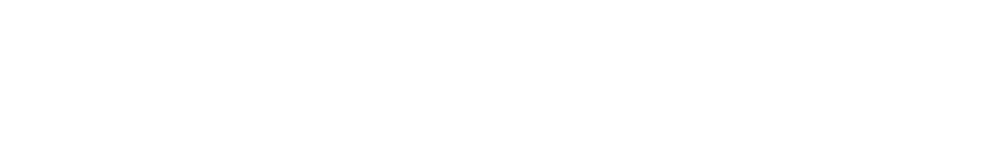
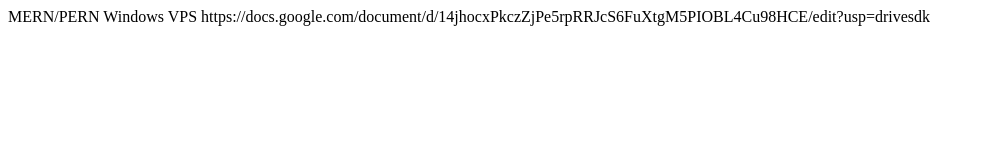
Before and after one commit to apassionatestudent/Blank-Page, a plain HTML site: page index.html in a window 1280 px wide. Shown: the whole page, without its empty margins (0-985 px from the left). Drawn offline with Linux system fonts and the light colour scheme.

Commit message:
Actualizar index.html

```diff
--- a/index.html
+++ b/index.html
@@ -35,7 +35,14 @@
 
     ACT Editorial
     https://drive.google.com/drive/folders/1DiVkIjmY6MTYeDGWlaw6bK_xtlOcXvhF?usp=sharing
+
+    ASP.NET Windows VPS
+https://docs.google.com/document/d/18sVUIMIlVrai_S_xqxBHnX9_NBLjl4RYLn09-5dIjhc/edit?usp=drivesdk
     -->
+
+    MERN/PERN Windows VPS
+https://docs.google.com/document/d/14jhocxPkczZjPe5rpRRJcS6FuXtgM5PIOBL4Cu98HCE/edit?usp=drivesdk
+
 
     </body>
 
```
